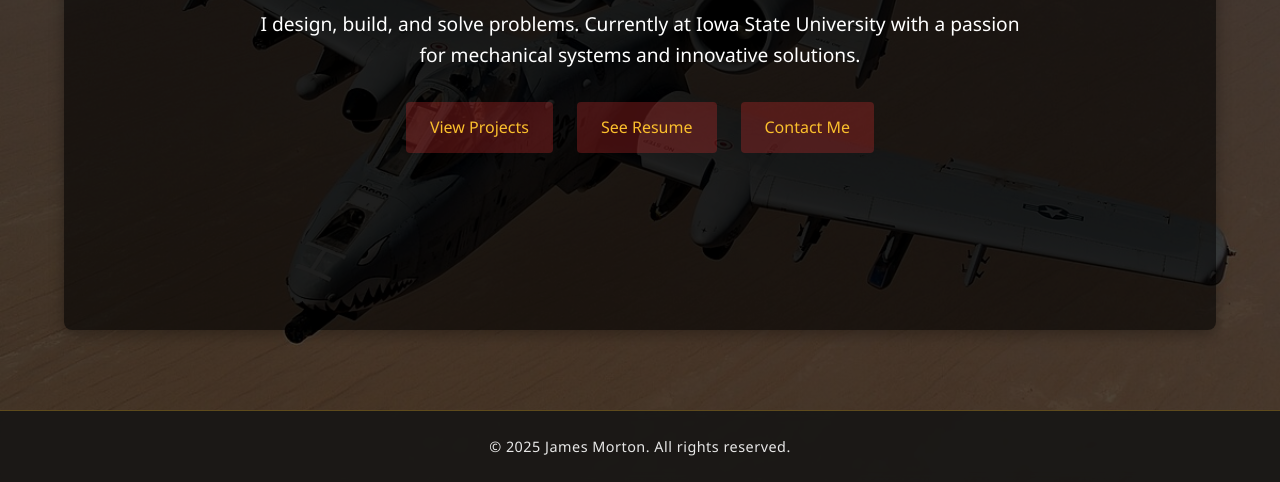
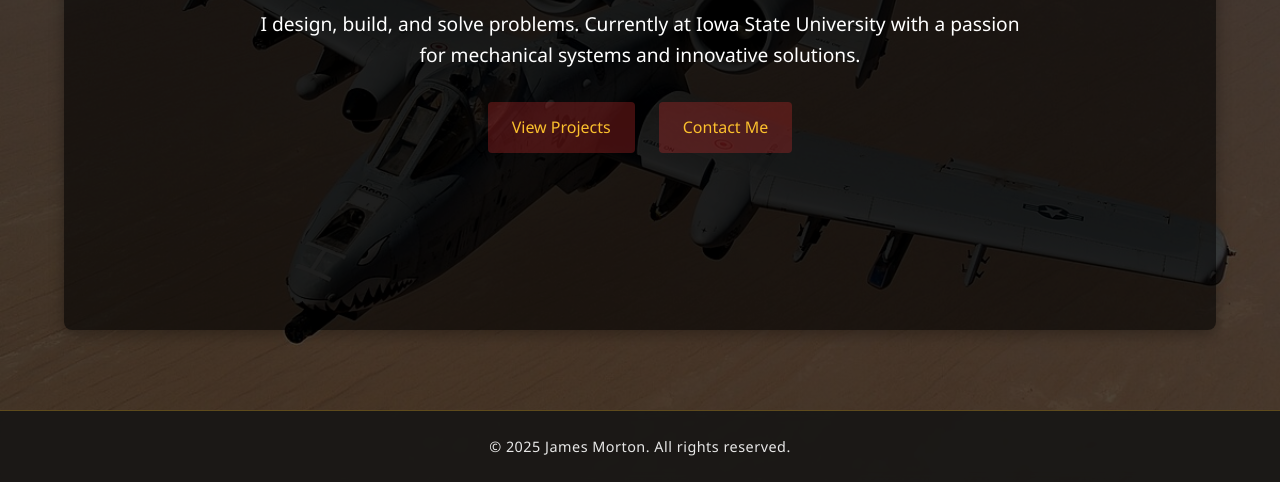
Before and after one commit to TheSnacklord/TheSnacklord.github.io, a plain HTML site: page index.html in a window 1280 px wide. Shown: the part 318-800 px from the top of the page. Drawn offline with Linux system fonts and the light colour scheme.

Commit message:
Update index.html

```diff
--- a/index.html
+++ b/index.html
@@ -67,7 +67,6 @@
 
       <div class="quick-links">
         <a href="projects.html" class="quick-link">View Projects</a>
-        <a href="resume.html" class="quick-link">See Resume</a>
         <a href="contact.html" class="quick-link">Contact Me</a>
       </div>
     </section>
```
